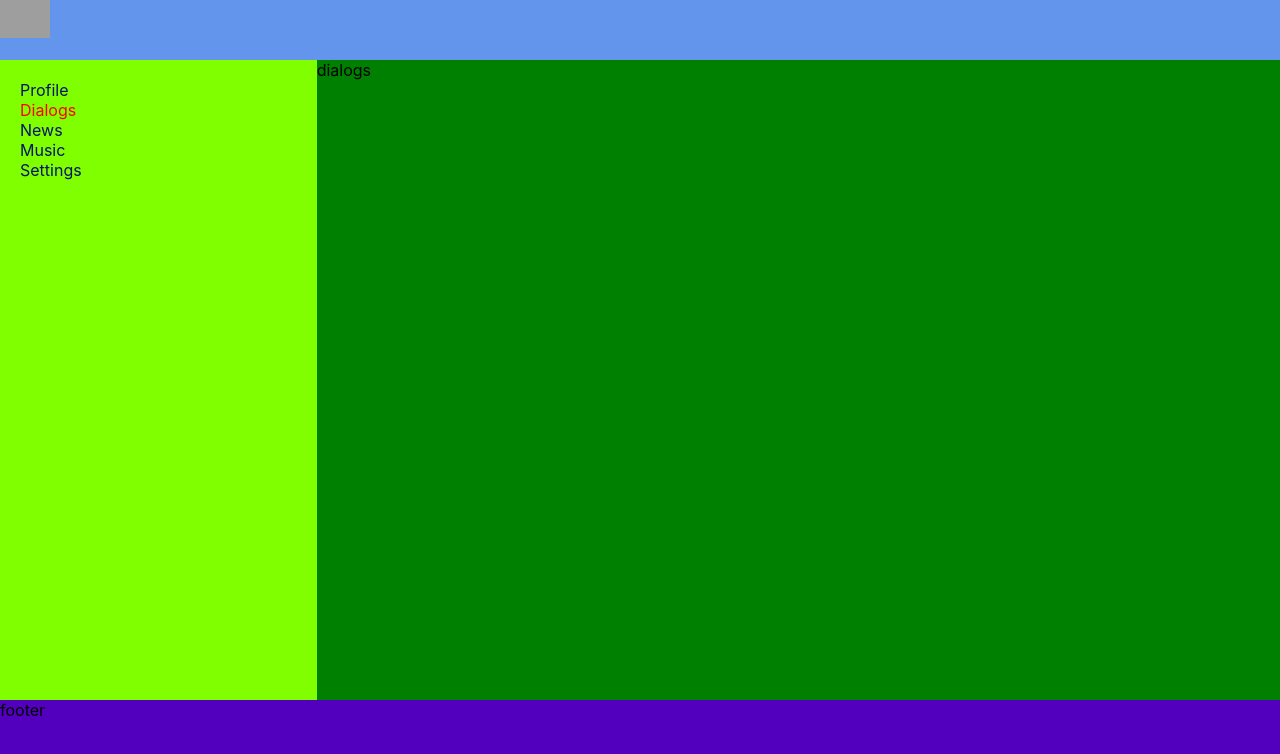
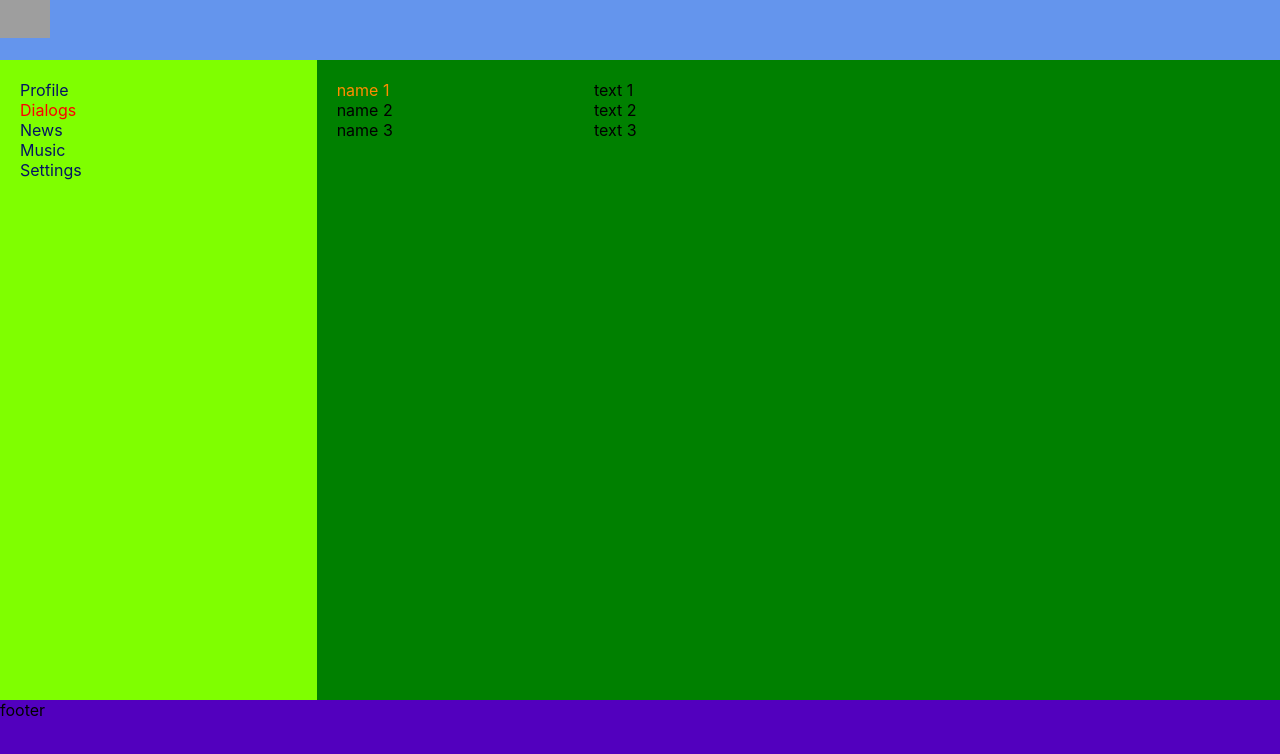
Before and after one commit to Metodist/samuraiWay, a React (Create React App) app: page /dialogs in a window 1280 px wide. Shown: the top 754 px of the page. Built offline with nearby package versions, Linux system fonts and the light colour scheme; grey boxes are pictures that could not be loaded.

Commit message:
samurayWay 21

```diff
--- a/src/components/Dialogs/Dialogs.module.css
+++ b/src/components/Dialogs/Dialogs.module.css
@@ -0,0 +1,24 @@
+.dialogs{
+    display: grid;
+    grid-template-columns: 2fr 10fr;
+    padding: 20px;
+}
+
+.dialogItems{
+
+}
+.dialog{
+
+}
+
+.dialogItems .active{
+    color: darkorange;
+}
+
+.messages{
+
+}
+
+.message{
+
+}
--- a/src/components/Dialogs/Dialogs.tsx
+++ b/src/components/Dialogs/Dialogs.tsx
@@ -4,8 +4,19 @@ import style from "./Dialogs.module.css"
 
 export const Dialogs = () => {
     return (
-        <div>
-            dialogs
+        <div className={style.dialogs}>
+            <div className={style.dialogItems}>
+                <div className={style.dialog + " " + style.active}>name 1</div>
+                <div className={style.dialog}>name 2</div>
+                <div className={style.dialog}>name 3</div>
+
+            </div>
+            <div className={style.messages}>
+                <div className={style.message}>text 1</div>
+                <div className={style.message}>text 2</div>
+                <div className={style.message}>text 3</div>
+
+            </div>
         </div>
     )
 }
```
